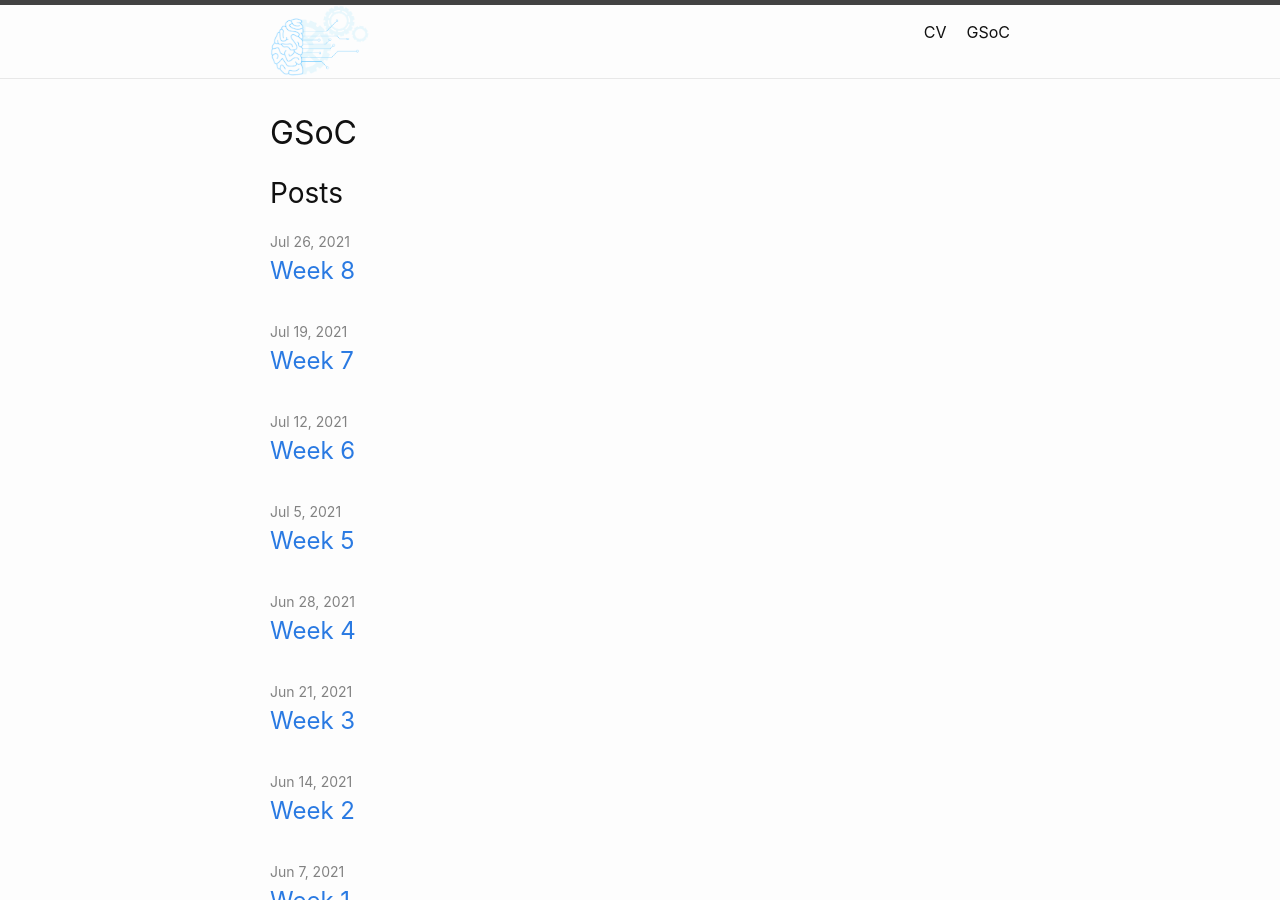
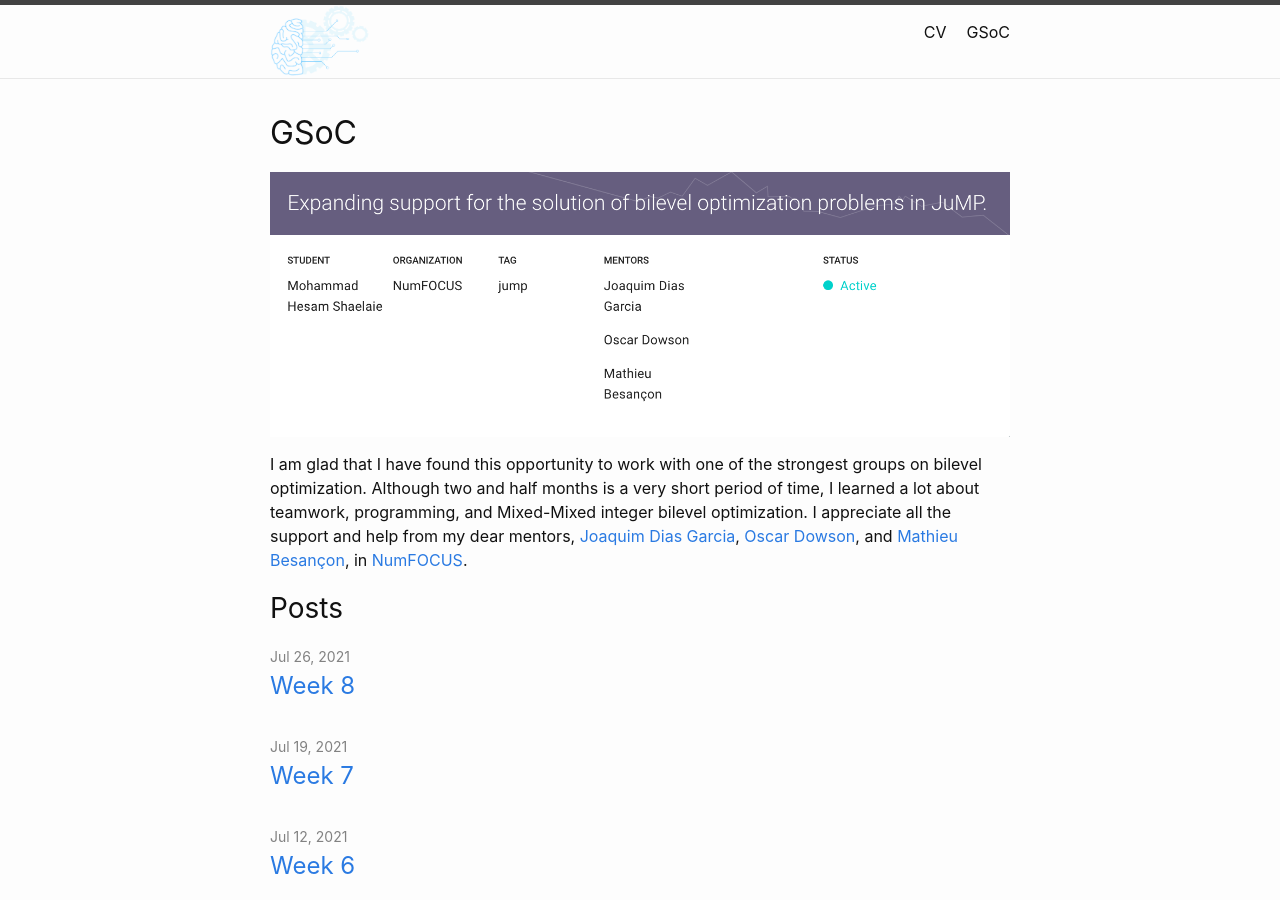
Before and after one commit to HesamShaelaie/HesamShaelaie.github.io, a Jekyll site: the page built from GSoC/index.markdown, in a window 1280 px wide and 900 px high. Built offline with Jekyll 4.4.1, drawn with Linux system fonts in a browser that asks for light colours.

Commit message:
Updated the main page of GSoC.

```diff
--- a/GSoC/index.markdown
+++ b/GSoC/index.markdown
@@ -6,3 +6,7 @@ layout: home-GSoC
 title: GSoC
 category: GSoC
 ---
+
+![](/images/Dashboard.png){: .align-right}{: width="100%" }<br>
+
+I am glad that I have found this opportunity to work with one of the strongest groups on bilevel optimization. Although two and half months is a very short period of time, I learned a lot about teamwork, programming, and Mixed-Mixed integer bilevel optimization. I appreciate all the support and help from my dear mentors, [Joaquim Dias Garcia](http://www.psr-inc.com/team/?current=p9956), [Oscar Dowson](https://github.com/odow), and [Mathieu Besançon](https://matbesancon.github.io), in [NumFOCUS](https://numfocus.org/).
```
Also changed, not shown: images/Dashboard.png (added).
